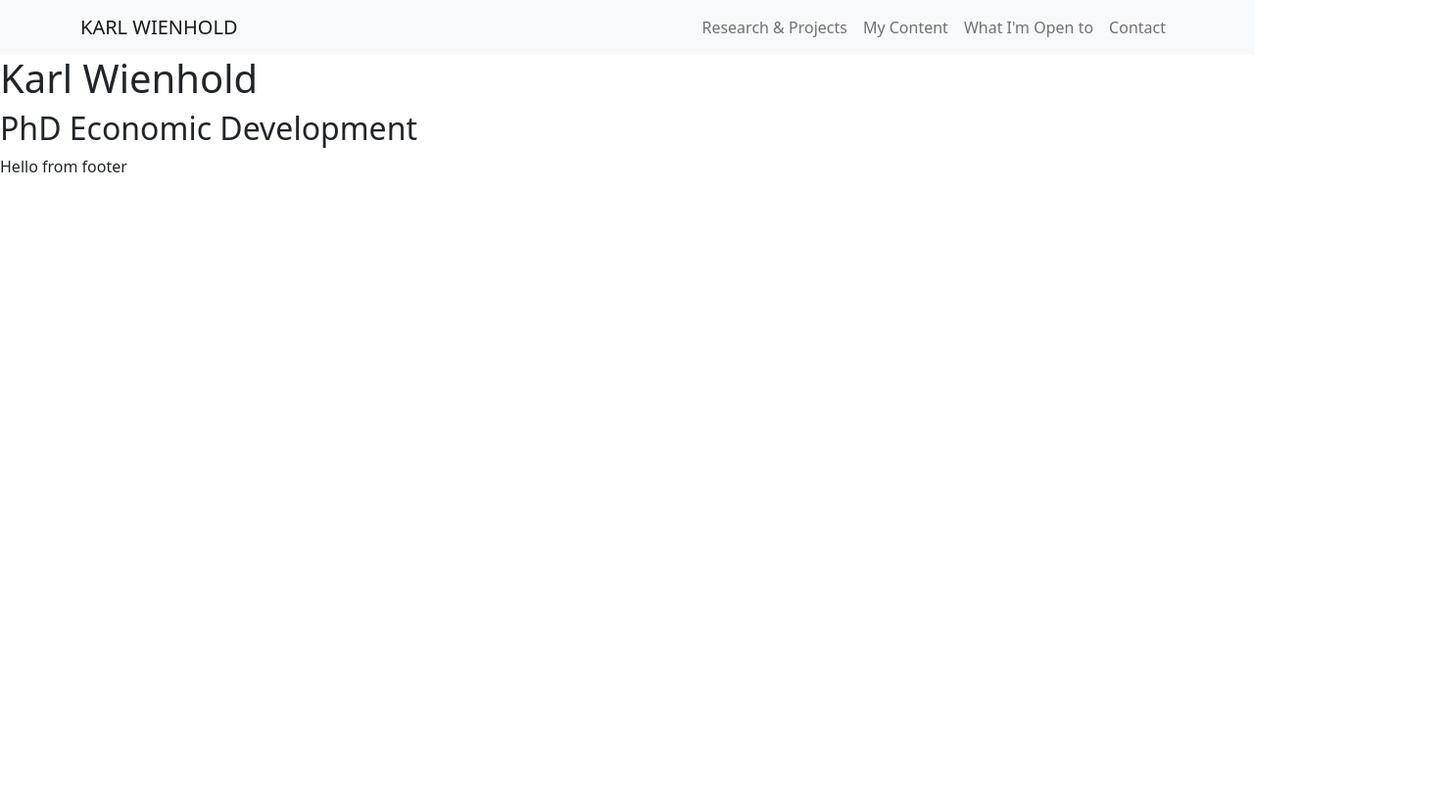
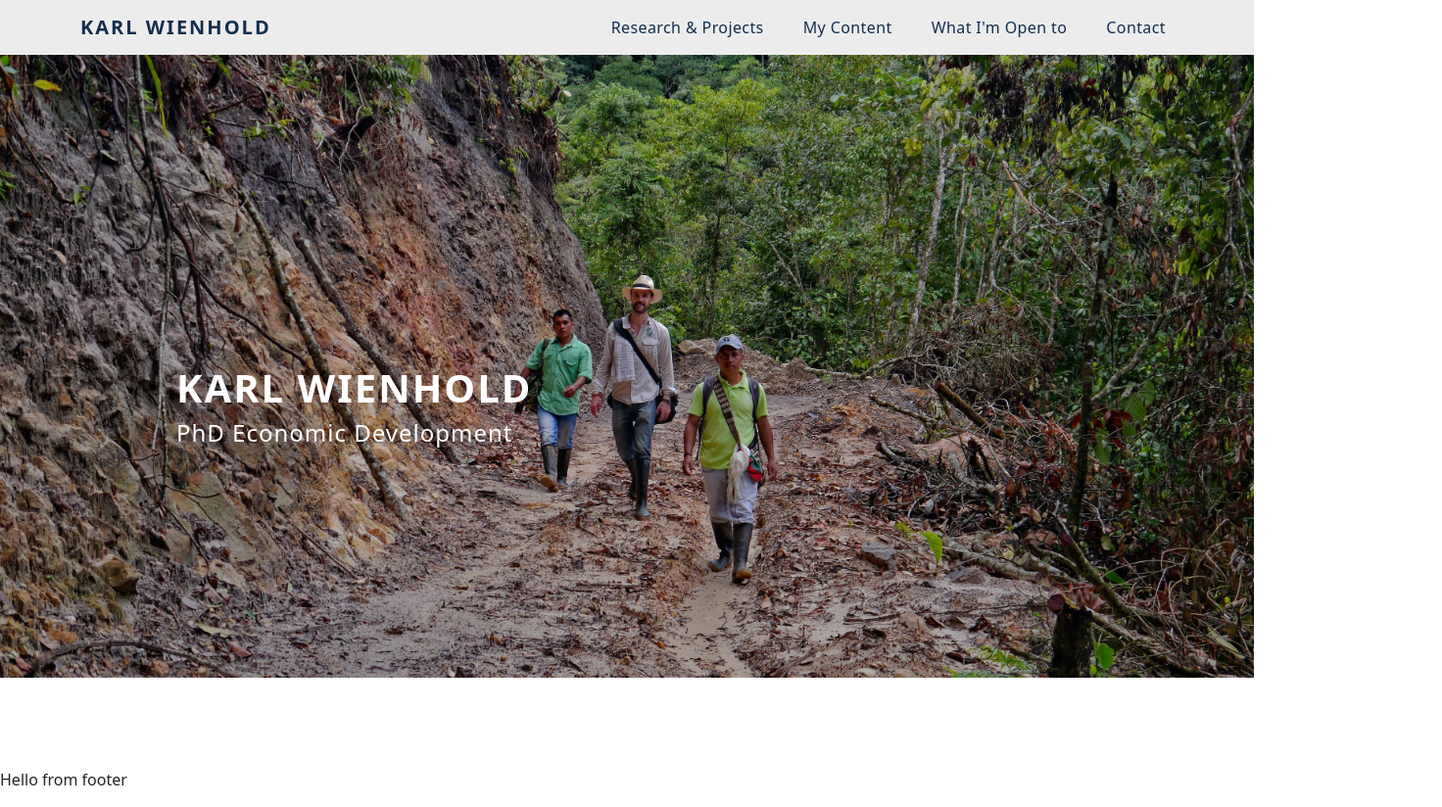
Before and after one commit to lauragomez04/karl-personal-website, a Gatsby site: page / in a window 1280 px wide. Shown: the whole page at 98% size, 1472 px wide, since content can reach past the window. Before the commit the page ends 800 px from the top, so only its background shows below. Built offline with nearby package versions, Linux system fonts and the light colour scheme; Gatsby itself is replaced by a stand-in of ours.

Commit message:
Styled navbar and added hero

```diff
--- a/gatsby-config.js
+++ b/gatsby-config.js
@@ -6,5 +6,5 @@
 
 module.exports = {
   /* Your site config here */
-  plugins: [],
+  plugins: ["gatsby-plugin-image", "gatsby-plugin-sharp"],
 }
--- a/package.json
+++ b/package.json
@@ -17,6 +17,9 @@
     "@fontsource/montserrat": "^4.5.11",
     "bootstrap": "^5.1.3",
     "gatsby": "^4.15.2",
+    "gatsby-plugin-image": "^2.16.0",
+    "gatsby-plugin-sharp": "^4.16.0",
+    "gatsby-source-filesystem": "^4.16.0",
     "react": "^18.1.0",
     "react-bootstrap": "^2.4.0",
     "react-dom": "^18.1.0"
--- a/src/components/Layout.js
+++ b/src/components/Layout.js
@@ -3,6 +3,7 @@ import Navbar from "./Navbar"
 import Footer from "./Footer"
 import "../styles/global.css"
 import "@fontsource/montserrat"
+import "bootstrap/dist/css/bootstrap.min.css"
 
 export default function Layout(props) {
   return (
--- a/src/components/Navbar.js
+++ b/src/components/Navbar.js
@@ -1,26 +1,27 @@
 import React from "react"
 import { Navbar, Container, Nav } from "react-bootstrap"
+import { navbarBackground, name, navLink } from "../styles/navbar.module.css"
 
 export default function Navigation() {
   return (
-    <Navbar bg="light" expand="lg">
+    <Navbar className={navbarBackground} expand="lg">
       <Container>
-        <Navbar.Brand className="name" href="#home">
+        <Navbar.Brand className={name} href="#home">
           KARL WIENHOLD
         </Navbar.Brand>
         <Navbar.Toggle aria-controls="basic-navbar-nav" />
         <Navbar.Collapse id="basic-navbar-nav">
           <Nav className="ms-auto">
-            <Nav.Link href="#research-projects">
+            <Nav.Link className={navLink} href="#research-projects">
               Research &amp; Projects
             </Nav.Link>
-            <Nav.Link className="nav-link" href="#content">
+            <Nav.Link className={navLink} href="#content">
               My Content
             </Nav.Link>
-            <Nav.Link className="nav-link" href="#open-to">
+            <Nav.Link className={navLink} href="#open-to">
               What I'm Open to
             </Nav.Link>
-            <Nav.Link className="nav-link" href="#contact">
+            <Nav.Link className={navLink} href="#contact">
               Contact
             </Nav.Link>
           </Nav>
--- a/src/pages/index.js
+++ b/src/pages/index.js
@@ -1,12 +1,26 @@
 import React from "react"
 import Layout from "../components/Layout"
+import { heroContainer, heroImage, intro } from "../styles/home.module.css"
+import { StaticImage } from "gatsby-plugin-image"
+import { Container, Row, Col } from "react-bootstrap"
 
 export default function Home() {
   return (
     <Layout>
       <section>
-        <h1>Karl Wienhold</h1>
-        <h2>PhD Economic Development</h2>
+        <Container fluid className={heroContainer}>
+          <StaticImage
+            className={heroImage}
+            src="../images/karl-wienhold.jpg"
+            alt="Karl Wienhold"
+          />
+          <Row className={intro}>
+            <Col>
+              <h1>KARL WIENHOLD</h1>
+              <h2>PhD Economic Development</h2>
+            </Col>
+          </Row>
+        </Container>
       </section>
     </Layout>
   )
--- a/src/styles/global.css
+++ b/src/styles/global.css
@@ -1,3 +1,12 @@
+@import url("https://fonts.googleapis.com/css2?family=Montserrat:ital,wght@0,100;0,200;0,400;0,500;0,600;0,700;0,800;1,100;1,200;1,300;1,400;1,500;1,600;1,700;1,800;1,900&display=swap");
+
+:root {
+  --primary-color: #132d4c;
+  --secondary-color: #395170;
+  --highlight-color: #aed8cd;
+  --background-color: #ececec;
+}
+
 body {
   font-family: "Montserrat", sans-serif;
 }
--- a/src/styles/home.module.css
+++ b/src/styles/home.module.css
@@ -1,7 +1,31 @@
 .header {
-  color: #132d4c;
+  color: var(--primary-color);
 }
 
-.header h1 {
-  font-size: 10px;
+.heroContainer {
+  padding: 0;
 }
+
+.heroImage {
+  width: 100%;
+  z-index: 0;
+}
+
+.intro {
+  color: white;
+  position: relative;
+  bottom: 320px;
+  left: 180px;
+}
+
+.intro h1 {
+  font-size: 40px;
+  font-weight: 700;
+  letter-spacing: 2px;
+}
+
+.intro h2 {
+  font-size: 24px;
+  font-weight: 400;
+  letter-spacing: 1px;
+}
--- /dev/null
+++ b/src/styles/navbar.module.css
@@ -0,0 +1,20 @@
+.navbarBackground {
+  background-color: var(--background-color);
+}
+
+.name {
+  color: var(--primary-color) !important;
+  font-weight: 700;
+  letter-spacing: 2px;
+}
+
+.navLink {
+  color: var(--primary-color) !important;
+  font-weight: 00;
+  letter-spacing: 0.4px;
+  padding-left: 32px !important;
+}
+
+.navLink:hover {
+  color: var(--secondary-color) !important;
+}
```
Also changed, not shown: src/images/karl-wienhold.JPG (added), 1 other file.
